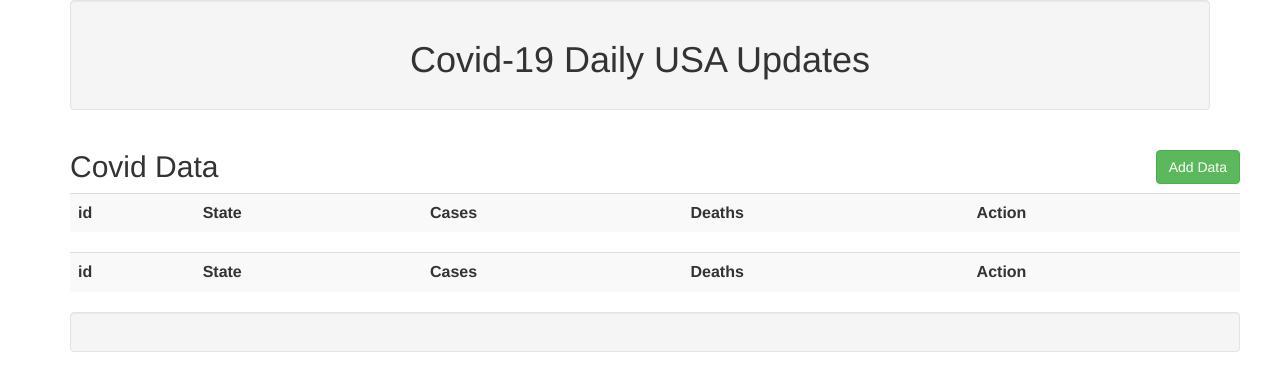
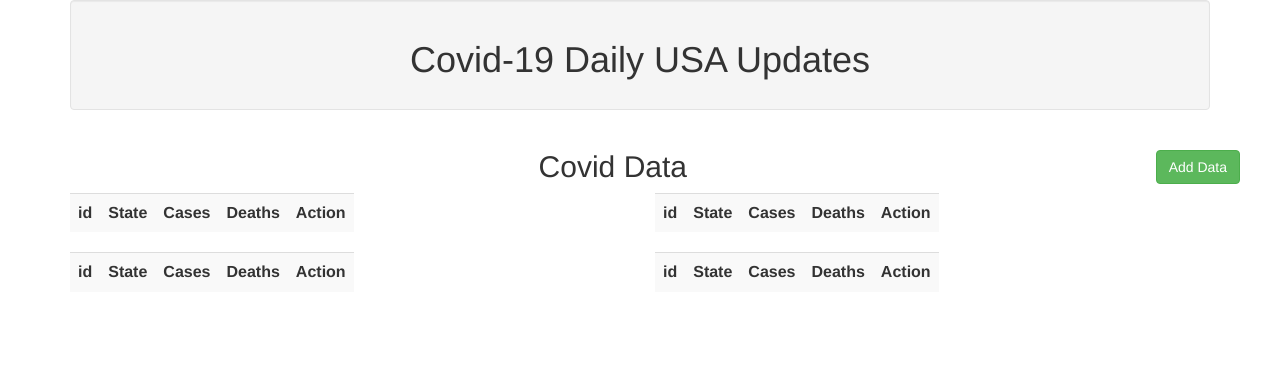
Before and after one commit to dTony33/Pdb, a Flask app: page /update in a window 1280 px wide. Shown: the top 391 px of the page. Run offline with Flask 2, Linux system fonts and the light colour scheme; tables that the repository leaves empty or names only in its code hold one stand-in row (values such as "Sample post"); lists and menus that the app fills with data are empty; some libraries are stand-ins or nearby versions.

Commit message:
Initial Push

```diff
--- a/flaskapp/app.py
+++ b/flaskapp/app.py
@@ -21,39 +21,29 @@ mysql = MySQL(app)
 
 
 @app.route('/', methods=['GET', 'POST'])
-def index1():
+def index2():
     if request.method == "GET":
         try:
             cur = mysql.connection.cursor()
             cur.execute("SELECT * FROM covid2020")
             data = cur.fetchall()
+            cur1 = mysql.connection.cursor()
+            cur1.execute("SELECT * FROM covid2021")
+            data1 = cur1.fetchall()
+            cur2 = mysql.connection.cursor()
+            cur2.execute("SELECT * FROM patients")
+            data2 = cur2.fetchall()
+            cur3 = mysql.connection.cursor()
+            cur3.execute("SELECT * FROM statesid")
+            data3 = cur3.fetchall()
 
+            return render_template('index.html', titles1=data1, titles=data, titles2=data2, titles3=data3 )
         except mysql.connector.Error as err:
             print("Something went wrong: {}".format(err))
 
         finally:
-            cur.close()
+            cur1.close()
 
-        return render_template('index.html', titles=data)
-    else:
-        return render_template('index.html')
-
-
-@app.route('/', methods=['GET', 'POST'])
-def index2():
-    if request.method == "GET":
-        try:
-            cur = mysql.connection.cursor()
-            cur.execute("SELECT * FROM covid2021")
-            data = cur.fetchall()
-
-        except mysql.connector.Error as err:
-            print("Something went wrong: {}".format(err))
-
-        finally:
-            cur.close()
-
-        return render_template('index.html', titles1=data)
     else:
         return render_template('index.html')
 
@@ -106,7 +96,8 @@ def update1():
         cases = request.form['cases']
         deaths = request.form['deaths']
         cur = mysql.connection.cursor()
-        cur.execute(" UPDATE covid2021 SET id=%s, state=%s, cases=%s, deaths=%s WHERE id=%s", (id, state, cases, deaths))
+        cur.execute(" UPDATE covid2021 SET id=%s, state=%s, cases=%s, deaths=%s WHERE id=%s",
+                    (id, state, cases, deaths))
         flash("Data Updated Successfully")
         mysql.connection.commit()
         return render_template('index.html')
@@ -123,7 +114,8 @@ def update2():
         cases = request.form['cases']
         deaths = request.form['deaths']
         cur = mysql.connection.cursor()
-        cur.execute(" UPDATE covid2021 SET id=%s, state=%s, cases=%s, deaths=%s WHERE id=%s", (id, state, cases, deaths))
+        cur.execute(" UPDATE covid2021 SET id=%s, state=%s, cases=%s, deaths=%s WHERE id=%s",
+                    (id, state, cases, deaths))
         flash("Data Updated Successfully")
         mysql.connection.commit()
         return render_template('index.html')
--- a/flaskapp/config.yaml
+++ b/flaskapp/config.yaml
@@ -1,5 +1,5 @@
 host : 'localhost'
 user : 'root'
-password:
+password: 'sridevi33S$'
 db: 'new_schema'
 port: 3306
--- a/flaskapp/templates/footer.html
+++ b/flaskapp/templates/footer.html
@@ -1,5 +1,5 @@
 
-     <div class="well">
+     <div class="well" style="display:none">
 
 <!--        <h3>Website: www.parwizforogh.com-->
 
--- a/flaskapp/templates/index.html
+++ b/flaskapp/templates/index.html
@@ -13,7 +13,7 @@
 
 
 
-            <h2>Covid Data <button type="button" class="btn btn-success  pull-right" data-toggle="modal" data-target="#myModal">Add Data</button></h2>
+            <h2 style="text-align:center;">Covid Data <button type="button" class="btn btn-success  pull-right" data-toggle="modal" data-target="#myModal">Add Data</button></h2>
 
 
 
@@ -42,9 +42,9 @@
     {%endwith%}
 
 
-<div>
+<div style="display : flex;flex-flow:row;">
 
-            <table class="table table-striped">
+            <table class="table table-striped" style="display:block;max-height:500px;overflow-y:scroll;">
 
 
                 <tr>
@@ -148,7 +148,7 @@
                <div class="form-group">
 
 
-                  <button class="btn btn-primary" type="sbumit">Perfrom Query</button>
+                  <button class="btn btn-primary" type="submit">Perform Query</button>
 
 
                </div>
@@ -185,12 +185,9 @@
 
 
             </table>
-    </div>
 
 
-            <div>
-
-            <table class="table table-striped">
+            <table class="table table-striped"  style="display:block;max-height:500px;overflow-y:scroll;">
 
 
                 <tr>
@@ -294,7 +291,7 @@
                <div class="form-group">
 
 
-                  <button class="btn btn-primary" type="sbumit">Update</button>
+                  <button class="btn btn-primary" type="submit">Update</button>
 
 
                </div>
@@ -331,7 +328,298 @@
 
 
             </table>
-    </div>
+
+
+</div>
+            <div style="display : flex;flex-flow:row;">
+
+            <table class="table table-striped" style="display:block;max-height:500px;overflow-y:scroll;">
+
+
+                <tr>
+              <th>id</th>
+              <th>State</th>
+              <th>Cases</th>
+              <th>Deaths</th>
+              <th>Action</th>
+
+
+          </tr>
+
+
+
+
+
+                {% for row in titles2 %}
+                <tr>
+                    <td>{{row.0}}</td>
+                    <td>{{row.1}}</td>
+                    <td>{{row.2}}</td>
+                    <td>{{row.3}}</td>
+                    <td>
+
+
+               <a href="/update/{{row.0}}" class="btn btn-warning btn-xs" data-toggle="modal" data-target="#modaledit{{row.0}}">Edit</a>
+                <a href="/delete/{{ row.0 }}" class="btn btn-danger btn-xs" onclick="return confirm('Are You Sure For Delete?')">Delete</a>
+
+                    </td>
+
+                </tr>
+
+                <div id="modaledit{{row.0}}" class="modal fade" role="dialog">
+
+
+   <div class="modal-dialog">
+
+
+      <div class="modal-content">
+
+
+         <div class="modal-header">
+
+
+            <button type="button" class="close" data-dismiss="modal">&times;</button>
+
+
+            <h4 class="modal-title">Select Attributes To perfrom Join and Aggregate Queries</h4>
+
+
+         </div>
+
+
+         <div class="modal-body">
+
+
+            <form action="{{ url_for('update1') }}" method="POST">
+
+
+               <div class="form-group">
+
+
+                  <label>id:</label>
+
+                  <input type="number" class="form-control" name="id" value="{{row.0}}">
+
+
+               </div>
+
+
+
+               <div class="form-group">
+
+
+                  <label>State :</label>
+
+                  <input type="text" class="form-control" name="state" value="{{row.1}}">
+
+
+               </div>
+
+
+               <div class="form-group">
+
+
+                  <label>Cases:</label>
+
+                  <input type="number" class="form-control" name="cases" value="{{row.2}}">
+
+
+               </div>
+
+                <div class = "form-group">
+
+                    <label>Deaths:</label>
+                    <input type="number" class = "form-control" name="deaths" value="{{row.3}}">
+
+                </div>
+
+
+               <div class="form-group">
+
+
+                  <button class="btn btn-primary" type="submit">Perfrom Query</button>
+
+
+               </div>
+
+
+            </form>
+
+
+         </div>
+
+
+         <div class="modal-footer">
+
+
+            <button type="button" class="btn btn-default" data-dismiss="modal">Close</button>
+
+
+         </div>
+
+
+      </div>
+
+
+   </div>
+
+
+</div>
+
+
+                {% endfor  %}
+
+
+                </tbody>
+
+
+            </table>
+
+
+            <table class="table table-striped"  style="display:block;max-height:500px;overflow-y:scroll;">
+
+
+                <tr>
+              <th>id</th>
+              <th>State</th>
+              <th>Cases</th>
+              <th>Deaths</th>
+              <th>Action</th>
+
+
+          </tr>
+
+
+
+
+
+                {% for row in titles3 %}
+                <tr>
+                    <td>{{row.0}}</td>
+                    <td>{{row.1}}</td>
+                    <td>{{row.2}}</td>
+                    <td>{{row.3}}</td>
+                    <td>
+
+
+               <a href="/update/{{row.0}}" class="btn btn-warning btn-xs" data-toggle="modal" data-target="#modaledit{{row.0}}">Edit</a>
+                <a href="/delete/{{ row.0 }}" class="btn btn-danger btn-xs" onclick="return confirm('Are You Sure For Delete?')">Delete</a>
+
+                    </td>
+
+                </tr>
+
+                <div id="modaledit2{{row.0}}" class="modal fade" role="dialog">
+
+
+   <div class="modal-dialog">
+
+
+      <div class="modal-content">
+
+
+         <div class="modal-header">
+
+
+            <button type="button" class="close" data-dismiss="modal">&times;</button>
+
+
+            <h4 class="modal-title">Update Information</h4>
+
+
+         </div>
+
+
+         <div class="modal-body">
+
+
+            <form action="{{ url_for('update1') }}" method="POST">
+
+
+               <div class="form-group">
+
+
+                  <label>id:</label>
+
+                  <input type="number" class="form-control" name="id" value="{{row.0}}">
+
+
+               </div>
+
+
+
+               <div class="form-group">
+
+
+                  <label>State :</label>
+
+                  <input type="text" class="form-control" name="state" value="{{row.1}}">
+
+
+               </div>
+
+
+               <div class="form-group">
+
+
+                  <label>Cases:</label>
+
+                  <input type="number" class="form-control" name="cases" value="{{row.2}}">
+
+
+               </div>
+
+                <div class = "form-group">
+
+                    <label>Deaths:</label>
+                    <input type="number" class = "form-control" name="deaths" value="{{row.3}}">
+
+                </div>
+
+
+               <div class="form-group">
+
+
+                  <button class="btn btn-primary" type="submit">Update</button>
+
+
+               </div>
+
+
+            </form>
+
+
+         </div>
+
+
+         <div class="modal-footer">
+
+
+            <button type="button" class="btn btn-default" data-dismiss="modal">Close</button>
+
+
+         </div>
+
+
+      </div>
+
+
+   </div>
+
+
+</div>
+
+
+                {% endfor  %}
+
+
+                </tbody>
+
+
+            </table>
+
+
+</div>
 
 
 
```
